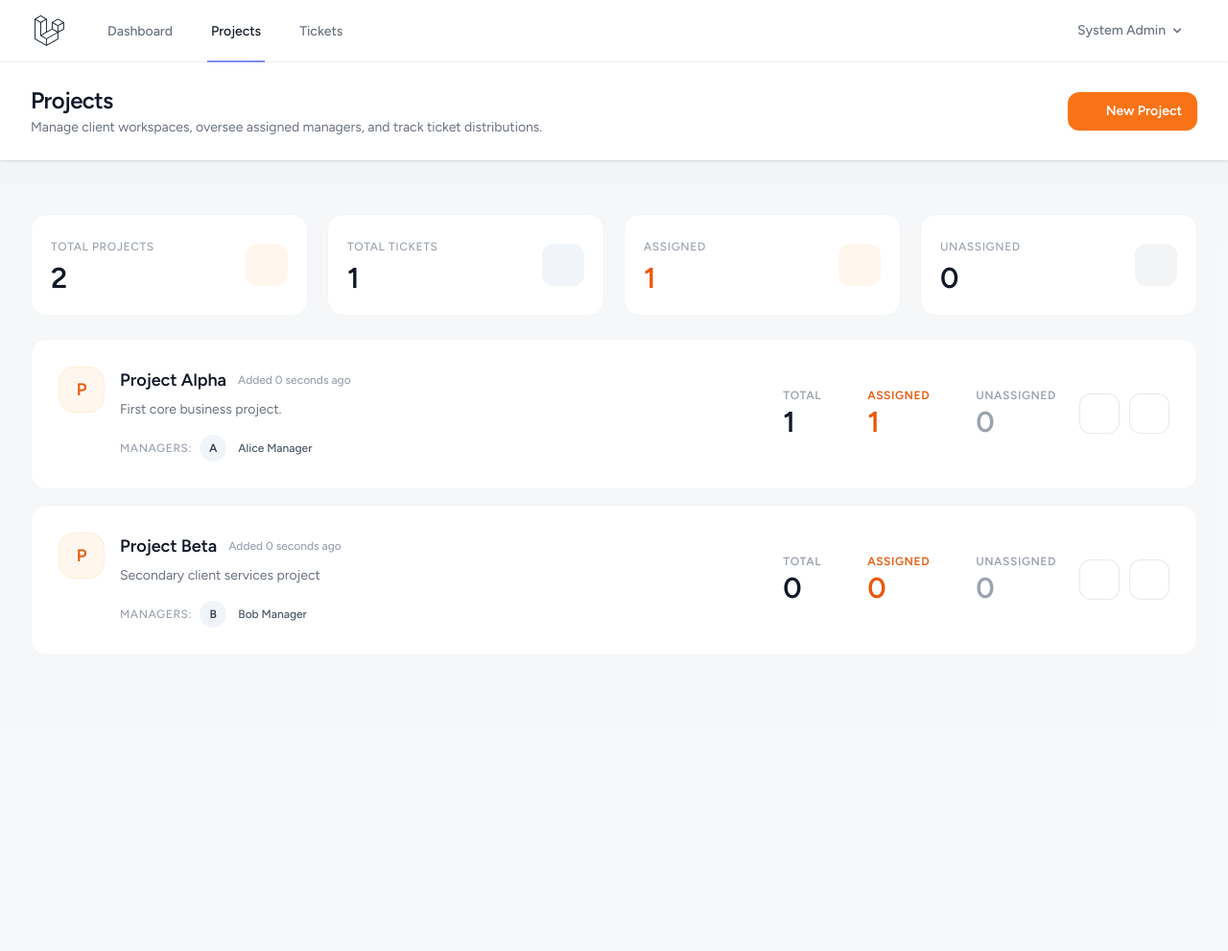
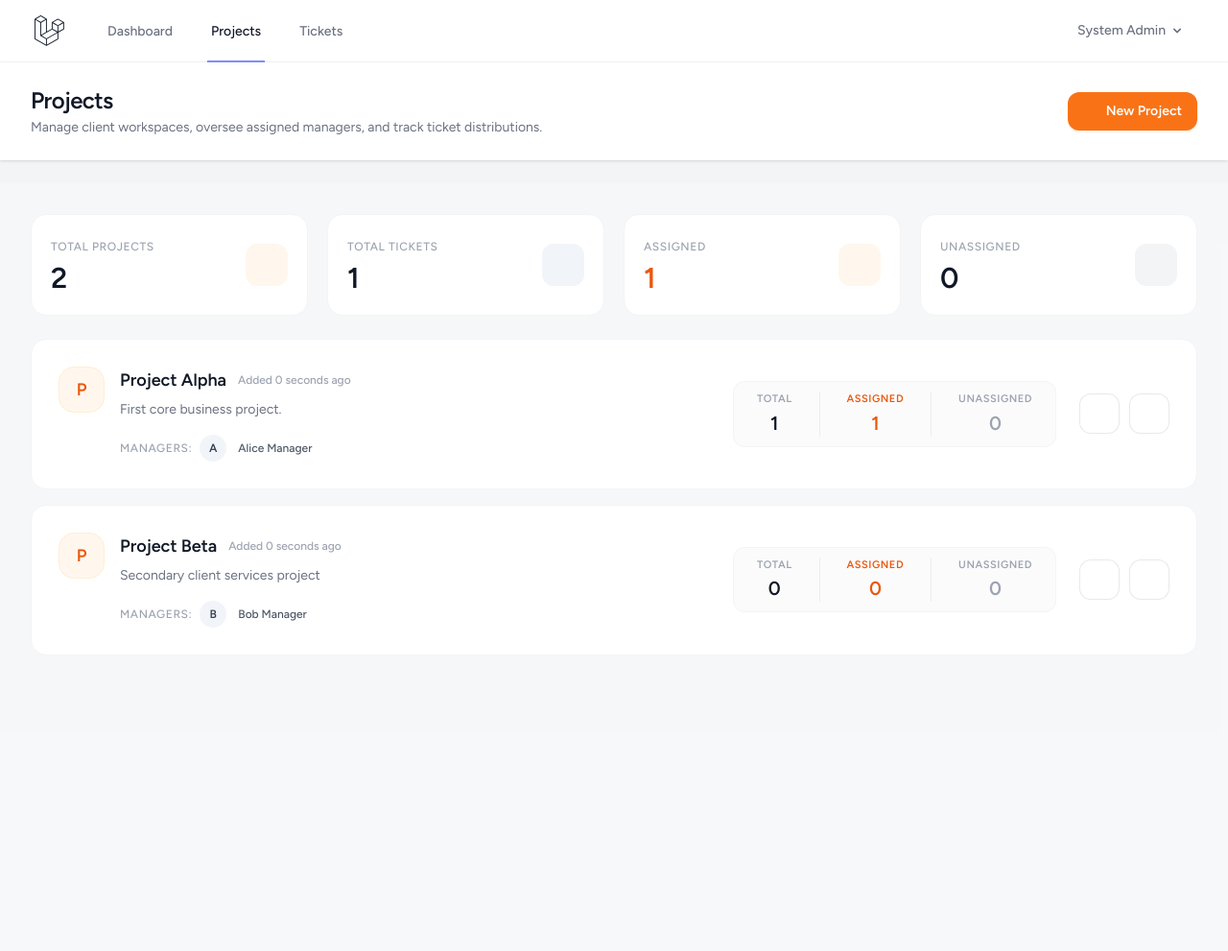
Before and after one commit to partha51613/trail-ticketing-system, a Laravel app: page /projects in a window 1280 px wide. Shown: the whole page at 96% size. Run offline with Laravel 12, Linux system fonts and the light colour scheme; a user stored in the database is signed in; data comes from the database, SQL or seed files in the repository; style sheets or scripts are compiled from the project's sources; some libraries are stand-ins or nearby versions.

Commit message:
fix: UI changes in project index page

```diff
--- a/resources/views/projects/index.blade.php
+++ b/resources/views/projects/index.blade.php
@@ -156,37 +156,54 @@
                                     </div>
                                 </div>
 
-                                <!-- Center/Right: Big Numbers Ticket Distribution -->
-                                <div class="flex items-center justify-between sm:justify-start gap-8 lg:gap-12 shrink-0 py-3 lg:py-0 border-y lg:border-y-0 border-gray-100">
+                                <!-- Center/Right: Big Numbers Segmented Container & Mini Progress Bar -->
+                                <div class="bg-gray-50/70 border border-gray-100 rounded-xl px-5 py-2.5 sm:px-6 shrink-0 flex flex-col justify-center gap-2">
+                                    <div class="flex items-center justify-between sm:justify-start gap-5 sm:gap-7 divide-x divide-gray-200/70">
                                         <!-- Total Tickets -->
-                                    <div class="text-center sm:text-left">
-                                        <div class="text-xs uppercase tracking-wider font-semibold text-gray-400">
+                                        <div class="text-center sm:text-left pr-1 sm:pr-0">
+                                            <div class="text-[11px] uppercase tracking-wider font-semibold text-gray-400">
                                                 {{ __('Total') }}
                                             </div>
-                                        <div class="text-2xl sm:text-3xl font-extrabold text-gray-900 mt-0.5">
+                                            <div class="text-center text-lg sm:text-xl font-bold text-gray-900 mt-0.5 leading-none">
                                                 {{ $project->total_tickets_count }}
                                             </div>
                                         </div>
 
                                         <!-- Assigned Tickets -->
-                                    <div class="text-center sm:text-left">
-                                        <div class="text-xs uppercase tracking-wider font-semibold text-brand-600">
+                                        <div class="text-center sm:text-left pl-5 sm:pl-7">
+                                            <div class="text-[11px] uppercase tracking-wider font-semibold text-brand-600">
                                                 {{ __('Assigned') }}
                                             </div>
-                                        <div class="text-2xl sm:text-3xl font-extrabold text-brand-600 mt-0.5">
+                                            <div class="text-center text-lg sm:text-xl font-bold text-brand-600 mt-0.5 leading-none">
                                                 {{ $project->assigned_tickets_count }}
                                             </div>
                                         </div>
 
                                         <!-- Unassigned Tickets -->
-                                    <div class="text-center sm:text-left">
-                                        <div class="text-xs uppercase tracking-wider font-semibold {{ $project->unassigned_tickets_count > 0 ? 'text-rose-600' : 'text-gray-400' }}">
+                                        <div class="text-center sm:text-left pl-5 sm:pl-7">
+                                            <div class="text-[11px] uppercase tracking-wider font-semibold {{ $project->unassigned_tickets_count > 0 ? 'text-rose-600' : 'text-gray-400' }}">
                                                 {{ __('Unassigned') }}
                                             </div>
-                                        <div class="text-2xl sm:text-3xl font-extrabold {{ $project->unassigned_tickets_count > 0 ? 'text-rose-600' : 'text-gray-400' }} mt-0.5">
+                                            <div class="text-center text-lg sm:text-xl font-bold {{ $project->unassigned_tickets_count > 0 ? 'text-rose-600' : 'text-gray-400' }} mt-0.5 leading-none">
                                                 {{ $project->unassigned_tickets_count }}
                                             </div>
                                         </div>
+                                    </div>
+
+                                    {{-- <!-- Mini Dual-Tone Ratio Bar -->
+                                    @php
+                                        $total = $project->total_tickets_count;
+                                        $assignedPct = $total > 0 ? round(($project->assigned_tickets_count / $total) * 100) : 0;
+                                        $unassignedPct = $total > 0 ? 100 - $assignedPct : 0;
+                                    @endphp
+                                    <div class="w-full bg-gray-200/70 h-1.5 rounded-full overflow-hidden flex">
+                                        @if ($total > 0)
+                                            <div class="bg-brand-500 h-full rounded-l-full transition-all duration-300" style="width: {{ $assignedPct }}%" title="{{ $assignedPct }}% Assigned"></div>
+                                            <div class="bg-rose-500 h-full rounded-r-full transition-all duration-300" style="width: {{ $unassignedPct }}%" title="{{ $unassignedPct }}% Unassigned"></div>
+                                        @else
+                                            <div class="bg-gray-300 h-full w-full rounded-full"></div>
+                                        @endif
+                                    </div> --}}
                                 </div>
 
                                 <!-- Far Right: Quick Actions -->
```
Lines whose indentation alone changed are shown as unchanged.
